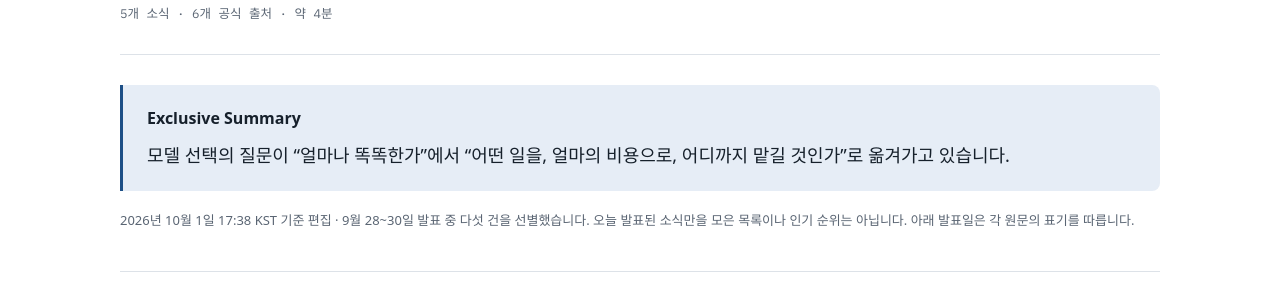
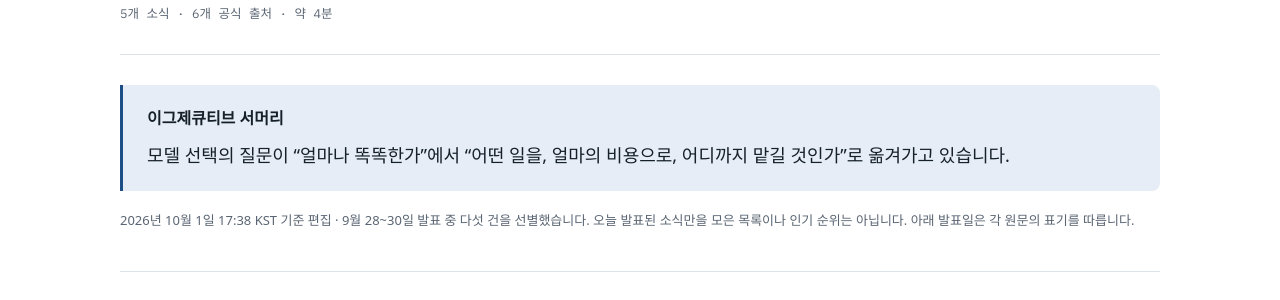
Before and after one commit to drsprolab/drsprolab.github.io, a Jekyll site: the page built from _insights/2026-10-01.md, in a window 1280 px wide and 900 px high. Shown: the part 390-690 px from the top of the window. Built offline with Jekyll 4.4.1, drawn with Linux system fonts in a browser that asks for light colours; some web fonts are replaced.

Commit message:
Rename Insight summary to executive summary in Korean

```diff
--- a/_insights/2026-10-01.md
+++ b/_insights/2026-10-01.md
@@ -11,7 +11,7 @@ topics: [모델 경쟁, 비용·속도, 상시 에이전트, 안전·통제]
 ---
 
 <div class="daily-takeaway" markdown="1">
-**Exclusive Summary**
+**이그제큐티브 서머리**
 
 모델 선택의 질문이 “얼마나 똑똑한가”에서 “어떤 일을, 얼마의 비용으로, 어디까지 맡길 것인가”로 옮겨가고 있습니다.
 </div>
```
Also changed, not shown: _insights/2026-10-02.md (+1 -1 lines), tests/test_daily_insight.py (+1 -1 lines).
